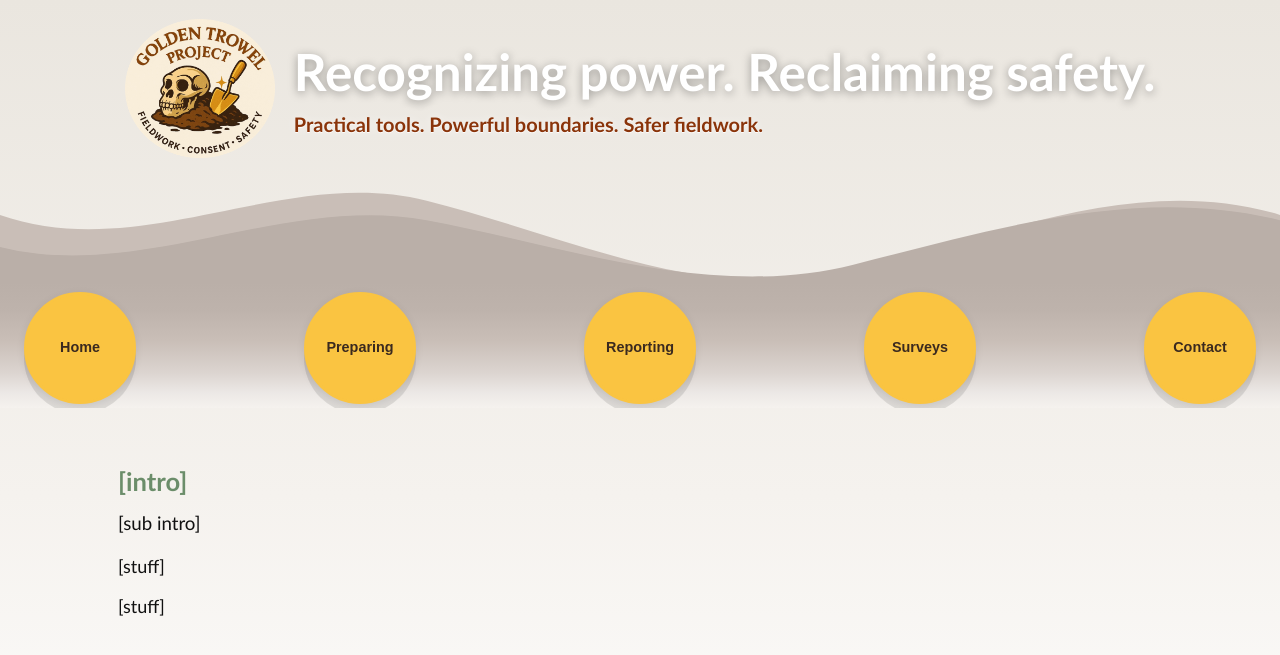
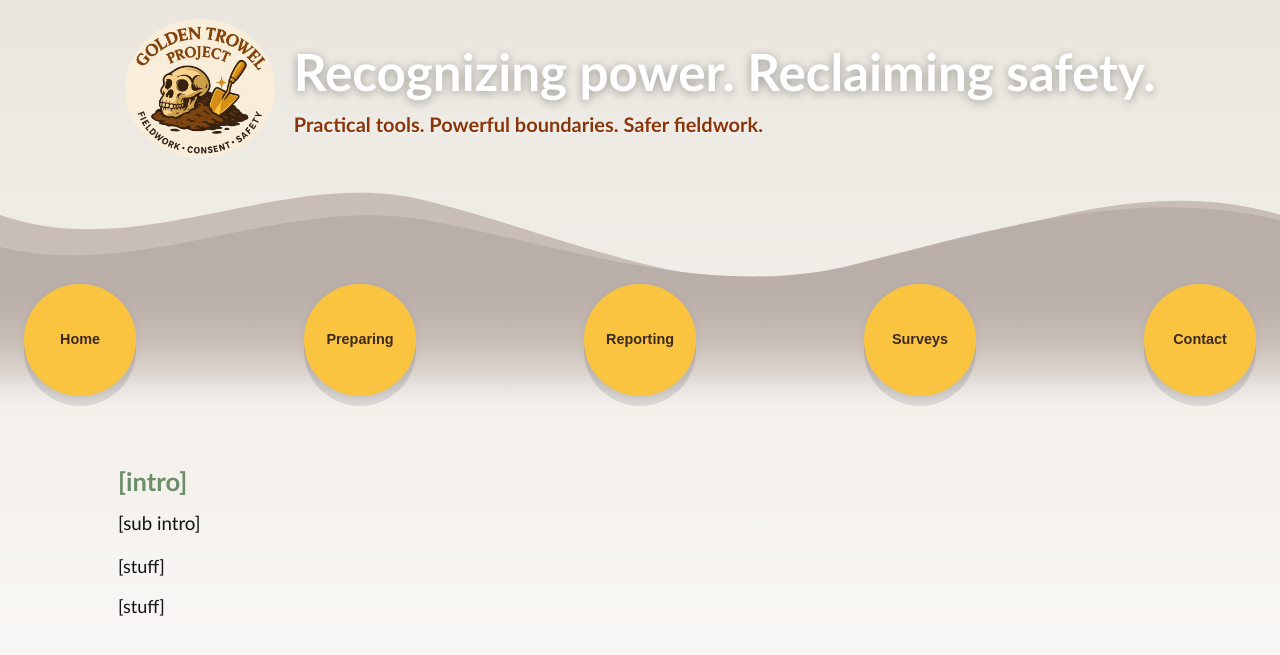
Before and after one commit to AnthroSafetyWarrior/GoldenTrowelProject, a Jekyll site: the page built from _pages/contact.html, in a window 1280 px wide. Shown: the top 655 px of the page. Built offline with Jekyll 4.4.1, drawn with Linux system fonts in a browser that asks for light colours.

Commit message:
updating name

```diff
--- a/_layouts/default.html
+++ b/_layouts/default.html
@@ -26,6 +26,9 @@
       --band-grad-mid:#baafa8;
       --band-grad-bottom:#eae6df;
     }
+/* Pull the buttons a bit closer to the crest */
+:root { --circle-lift: -8px; }              /* tweak: -6px … -14px */
+.circle-nav { transform: translateY(var(--circle-lift)); }
 
     /* ============== Base / Layout ============== */
     *,*::before,*::after{ box-sizing: border-box; }
```
